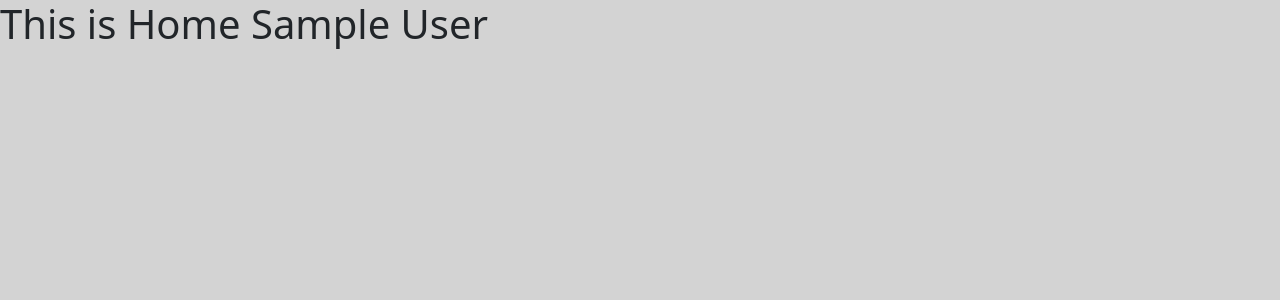
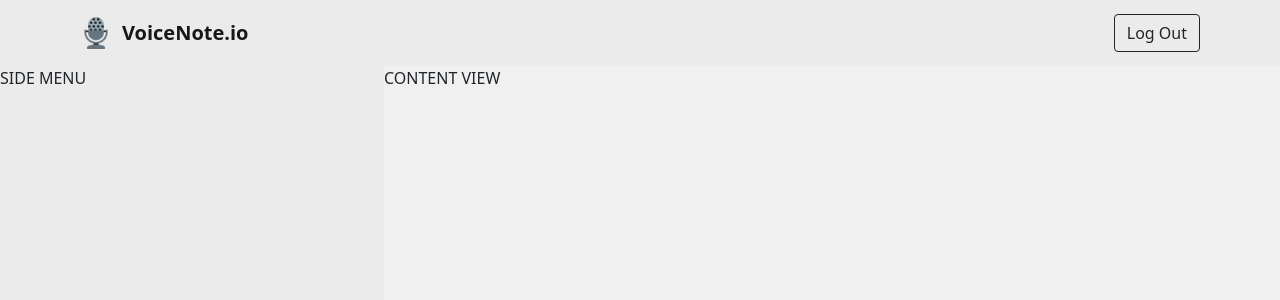
Before and after one commit to ricardodf/voicenote-ui, a React (Create React App) app: page /home in a window 1280 px wide. Shown: the top 300 px of the page. Built offline with nearby package versions, Linux system fonts and the light colour scheme; sample sign-in values are in the browser's storage.

Commit message:
Home Page Sections + react-icons

```diff
--- a/package.json
+++ b/package.json
@@ -68,6 +68,7 @@
     "react": "^17.0.2",
     "react-bootstrap": "^1.5.2",
     "react-dom": "^17.0.2",
+    "react-icons": "^4.2.0",
     "react-router-dom": "^5.2.0"
   },
   "browserslist": {
--- a/rollup.config.js
+++ b/rollup.config.js
@@ -11,6 +11,7 @@ export default {
     'react',
     'react-bootstrap',
     'react-dom',
+    'react-icons',
     'react-router-dom'
   ],
   output: [
--- a/src/components/Home/Home.css
+++ b/src/components/Home/Home.css
@@ -1,4 +1,65 @@
 .hm__container {
+  display: flex;
+  flex-flow: column;
   height: 100%;
   background-color: lightgray;
 }
+
+/** NAVIGATION **/
+.hm__container .hm__nav {
+  display: flex;
+  flex-direction: row;
+  justify-content: space-between;
+  height: fit-content;
+  background-color: #ebebeb;
+  border-radius: 2px solid black;
+}
+
+.hm__nav .hm__nav-main {
+  display: flex;
+  flex-direction: row;
+  justify-content: center;
+  align-items: center;
+
+  padding-left: 5em;
+}
+
+.hm__nav .hm__nav-logout {
+  padding-right: 5em;
+}
+
+.hm__nav-main .hm__nav-img {
+  height: 32px;
+  width: 32px;
+}
+
+.hm__nav-main .hm__nav-title {
+  padding: 0.5em;
+  font-weight: bold;
+}
+
+/** MAIN **/
+.hm__container .hm__main {
+  display: flex;
+  flex-direction: row;
+  flex-grow: 1;
+  width: 100%;
+}
+
+/**     MAIN - LEFT SECTION **/
+.hm__main .hm__left {
+  display: flex;
+  flex-direction: column;
+  justify-content: flex-start;
+  width: 30%;
+  background-color: #ebebeb;
+}
+
+/**     MAIN - RIGHT SECTION **/
+.hm__main .hm__right {
+  position: relative;
+  top: 0;
+  left: 0;
+  width: 70%;
+  background-color: #f0f0f0;
+}
--- a/src/components/Home/Home.js
+++ b/src/components/Home/Home.js
@@ -1,16 +1,24 @@
 import React from 'react'
 import PropTypes from 'prop-types'
 import { withRouter } from 'react-router-dom'
+import { Button, Navbar } from 'react-bootstrap'
 
 import './Home.css'
+import { HM } from './HomeConsts'
 
 class Home extends React.Component {
   constructor (props) {
     super(props)
     this.state = {
       id: '',
-      name: ''
+      name: '',
+      audios: 0
     }
+  }
+
+  onLogout () {
+    localStorage.removeItem('user')
+    this.props.history.push('/')
   }
 
   componentDidMount () {
@@ -20,7 +28,8 @@ class Home extends React.Component {
       const jsonData = JSON.parse(localStorage.getItem('user'))
       this.setState({
         id: jsonData.id,
-        name: jsonData.name
+        name: jsonData.name,
+        audios: jsonData.audios
       })
     }
   }
@@ -28,7 +37,33 @@ class Home extends React.Component {
   render () {
     return (
       <div className="hm__container">
-        <h1>This is Home {this.state.name}</h1>
+        <Navbar className="hm__nav" expand="lg">
+          <div className="hm__nav-main">
+            <img
+              className="hm__nav-img"
+              src={'/images/navbar-icon.png'}
+              alt=""
+            />
+            <Navbar.Brand className="hm__nav-title">
+              {HM.NAV_TITLE}
+            </Navbar.Brand>
+          </div>
+          <div className="hm__nav-logout">
+            <Button
+              variant="outline-dark"
+              onClick={(e) => {
+                e.preventDefault()
+                this.onLogout()
+              }}
+            >
+              {HM.NAV_LOGOUT}
+            </Button>
+          </div>
+        </Navbar>
+        <div className="hm__main">
+          <div className="hm__left">SIDE MENU</div>
+          <div className="hm__right">CONTENT VIEW</div>
+        </div>
       </div>
     )
   }
--- /dev/null
+++ b/src/components/Home/HomeConsts.js
@@ -0,0 +1,8 @@
+export const HM = {
+  NAV_TITLE: 'VoiceNote.io',
+  NAV_LOGOUT: 'Log Out',
+  NEW: 'New',
+  IMPORT: 'Import',
+  SHOW_AUDIOS: 'Show Audios',
+  SHOW_TEXTS: 'Show Texts'
+}
```
Also changed, not shown: 1 other file (tests, documents, lock files or other folders).
